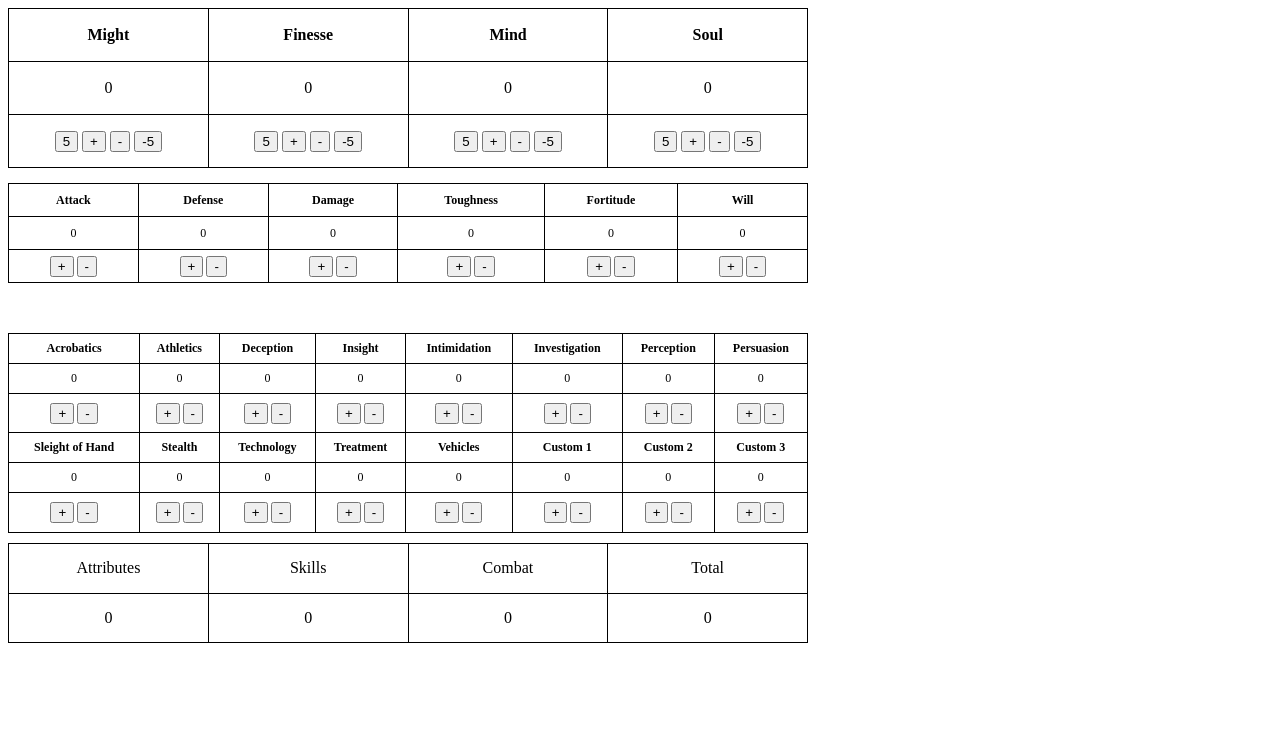
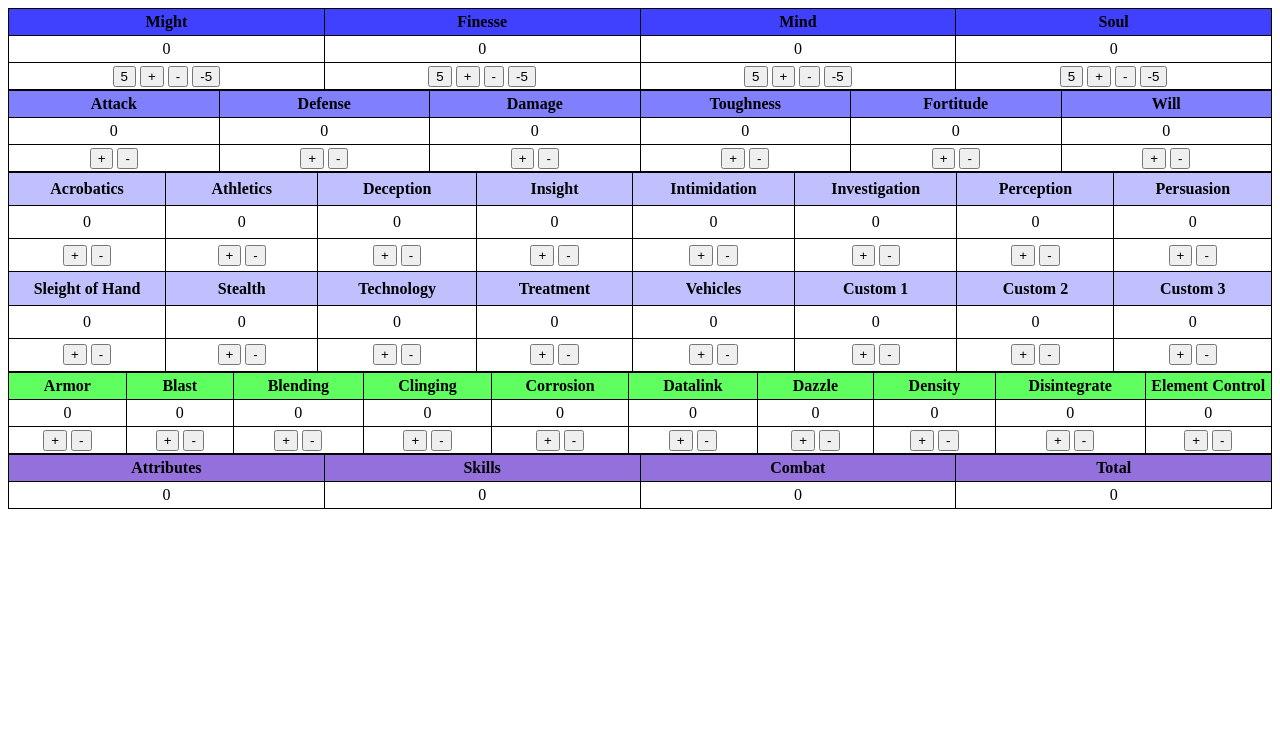
Before and after one commit to EmilyBrumfield/mutant-builder, a plain HTML site: page index.html in a window 1280 px wide. Drawn offline with Linux system fonts and the light colour scheme.

Commit message:
add too many powers

```diff
--- a/index.html
+++ b/index.html
@@ -256,15 +256,100 @@
         </table>
     </div>
 
+<div class="power">
+        <table class="power__table">
+            <tr>
+                <td class="power__cell power__cell_style_heavy">Armor</td>
+                <td class="power__cell power__cell_style_heavy">Blast</td>
+                <td class="power__cell power__cell_style_heavy">Blending</td>
+                <td class="power__cell power__cell_style_heavy">Clinging</td>
+                <td class="power__cell power__cell_style_heavy">Corrosion</td>
+                <td class="power__cell power__cell_style_heavy">Datalink</td>
+                <td class="power__cell power__cell_style_heavy">Dazzle</td>
+                <td class="power__cell power__cell_style_heavy">Density</td>
+                <td class="power__cell power__cell_style_heavy">Disintegrate</td>
+                <td class="power__cell power__cell_style_heavy">Element Control</td>
+
+
+            </tr>
+            <tr>
+                <td id="attack" class="power__cell">0</td>
+                <td id="defense" class="power__cell">0</td>
+                <td id="damage" class="power__cell">0</td>
+                <td id="toughness" class="power__cell">0</td>
+                <td id="fortitude" class="power__cell">0</td>
+                <td id="will" class="power__cell">0</td>
+                <td id="damage" class="power__cell">0</td>
+                <td id="toughness" class="power__cell">0</td>
+                <td id="fortitude" class="power__cell">0</td>
+                <td id="will" class="power__cell">0</td>
+
+            </tr>
+            <tr>
+                <td class="power__cell">
+                    <button onclick='power("attack", 1)'>+</button>
+                    <button onclick='power("attack", -1)'>-</button>
+                </td>
+
+                <td class="power__cell">
+                    <button onclick='power("defense", 1)'>+</button>
+                    <button onclick='power("defense", -1)'>-</button>
+                </td>
+
+                <td class="power__cell">
+                    <button onclick='power("damage", 1)'>+</button>
+                    <button onclick='power("damage", -1)'>-</button>
+                </td>
+
+                <td class="power__cell">
+                    <button onclick='power("toughness", 1)'>+</button>
+                    <button onclick='power("toughness", -1)'>-</button>
+                </td>
+
+                <td class="power__cell">
+                    <button onclick='power("fortitude", 1)'>+</button>
+                    <button onclick='power("fortitude", -1)'>-</button>
+                </td>
+
+                <td class="power__cell">
+                    <button onclick='power("will", 1)'>+</button>
+                    <button onclick='power("will", -1)'>-</button>
+                </td>
+
+                <td class="power__cell">
+                    <button onclick='power("will", 1)'>+</button>
+                    <button onclick='power("will", -1)'>-</button>
+                </td>
+
+                <td class="power__cell">
+                    <button onclick='power("will", 1)'>+</button>
+                    <button onclick='power("will", -1)'>-</button>
+                </td>
+
+                <td class="power__cell">
+                    <button onclick='power("will", 1)'>+</button>
+                    <button onclick='power("will", -1)'>-</button>
+                </td>
+
+                <td class="power__cell">
+                    <button onclick='power("will", 1)'>+</button>
+                    <button onclick='power("will", -1)'>-</button>
+                </td>
+
+            </tr>
+
+        </table>
+    </div>
+
 
 
  <div class="cost">
         <table class="cost__table">
             <tr>
-                <td class="cost__cell">Attributes</td>
-                <td class="cost__cell">Skills</td>
-                <td class="cost__cell">Combat</td>
-                <td class="cost__cell">Total</td>
+                <td class="cost__cell cost__cell_style_heavy">Attributes</td>
+                <td class="cost__cell cost__cell_style_heavy">Skills</td>
+                <td class="cost__cell cost__cell_style_heavy">Combat</td>
+                <td class="cost__cell cost__cell_style_heavy">Total</td>
 
             </tr>
             <tr>
--- a/styles.css
+++ b/styles.css
@@ -1,93 +1,126 @@
 .attribute {
-    width: 800px;
-    height: 175px;
+    width: 100%;
 }
 
 .attribute__table {
+    width: 100%;
     border: 1px solid black;
     border-collapse: collapse;
-    width: 800px;
+    font-size: 1em;
 }
 
 .attribute__cell {
+    height: 1.5em;
+    width: 200px;
     border: 1px solid black;
     border-collapse: collapse;
-    width: 200px;
-    height: 50px;
     text-align: center;
 }
 
 .attribute__cell_style_heavy {
+    background-color: #4040ff;
     font-weight: bold;
 }
 
 
 .combat {
-    width: 800px;
-    height: 150px;
+    width: 100%;
 }
 
 .combat__table {
+    width: 100%;
     border: 1px solid black;
     border-collapse: collapse;
-    width: 800px;
 }
 
 .combat__cell {
+    height: 1.5em;
+    width: 200px;
     border: 1px solid black;
     border-collapse: collapse;
-    height: 30px;
     text-align: center;
-    font-size: 12px;
+    font-size: 1em;
 }
 
 .combat__cell_style_heavy {
+    background-color: #8080ff;
     font-weight: bold;
 }
 
 .cost {
-    width: 600px;
+    width: 100%;
     height: 200px;
+
 }
 
 .cost__table {
+    width: 100%;
     border: 1px solid black;
     border-collapse: collapse;
-    width: 800px;
-    height: 100px;
+
 }
 
 .cost__cell {
+    height: 1.5em;
+    width: 200px;
     border: 1px solid black;
     border-collapse: collapse;
-    width: 150px;
     text-align: center;
 }
 
 .cost__cell_style_heavy {
+    background-color: mediumpurple;
     font-weight: bold;
 }
 
+.power {
+    width: 100%;
+}
+
+.power__table {
+    width: 100%;
+    border: 1px solid black;
+    border-collapse: collapse;
+
+}
+
+.power__cell {
+    height: 1.5em;
+    width: 600px;
+    border: 1px solid black;
+    border-collapse: collapse;
+    text-align: center;
+    font-size: 1em;
+}
+
+.power__cell_style_heavy {
+    background-color: #60ff60;
+    font-weight: bold;
+}
+
+
 .skill {
-    width: 800px;
-    height: 210px;
+    width: 100%;
 }
 
 .skill__table {
+    width: 100%;
+    height: 200px;
     border: 1px solid black;
     border-collapse: collapse;
-    width: 800px;
-    height: 200px;
+
 }
 
 .skill__cell {
+    width: 200px;
+    height: 1.5em;
     border: 1px solid black;
     border-collapse: collapse;
-
     text-align: center;
-    font-size: 12px;
+    font-size: 1em;
 }
 
 .skill__cell_style_heavy {
+    background-color: #c0c0ff;
     font-weight: bold;
 }
```
